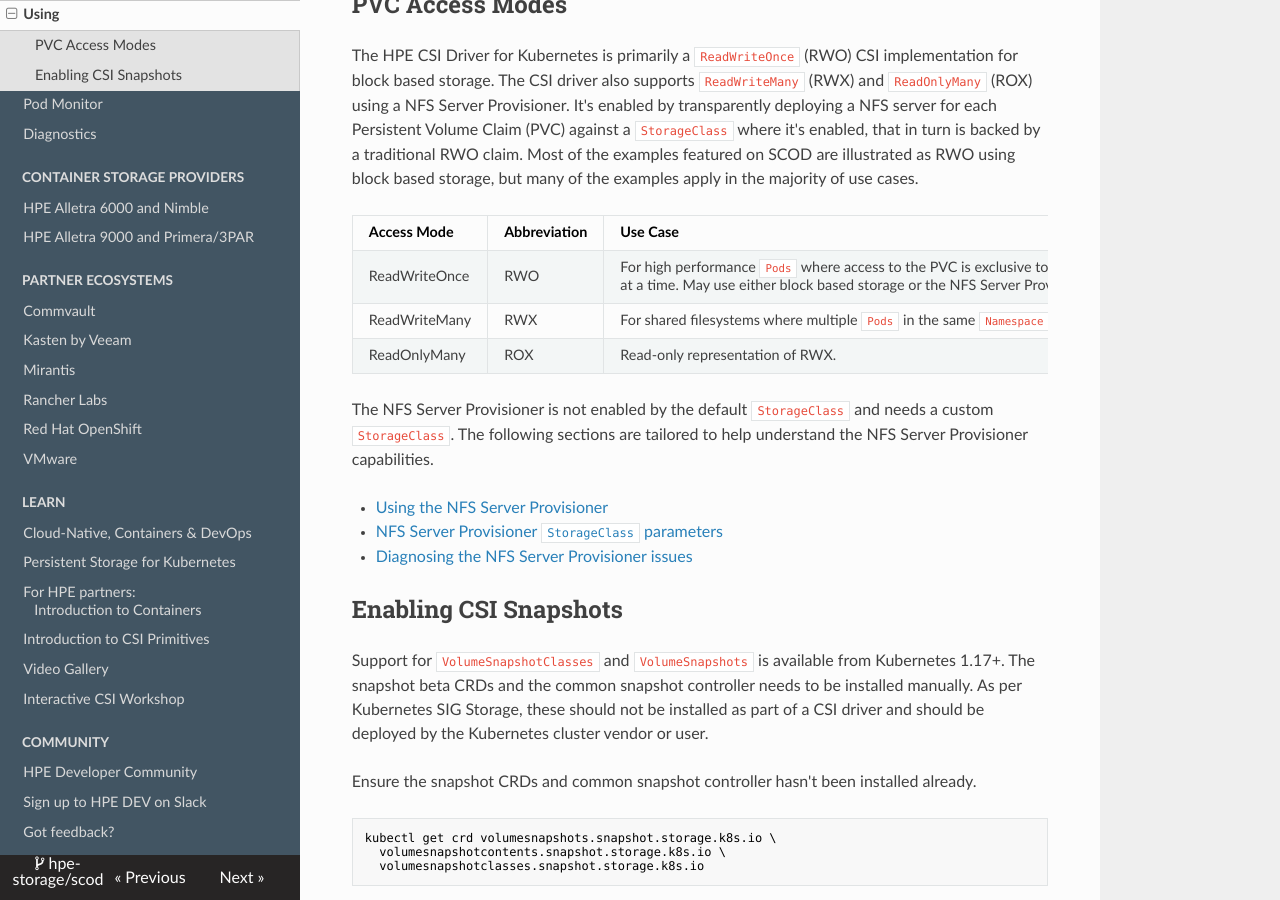
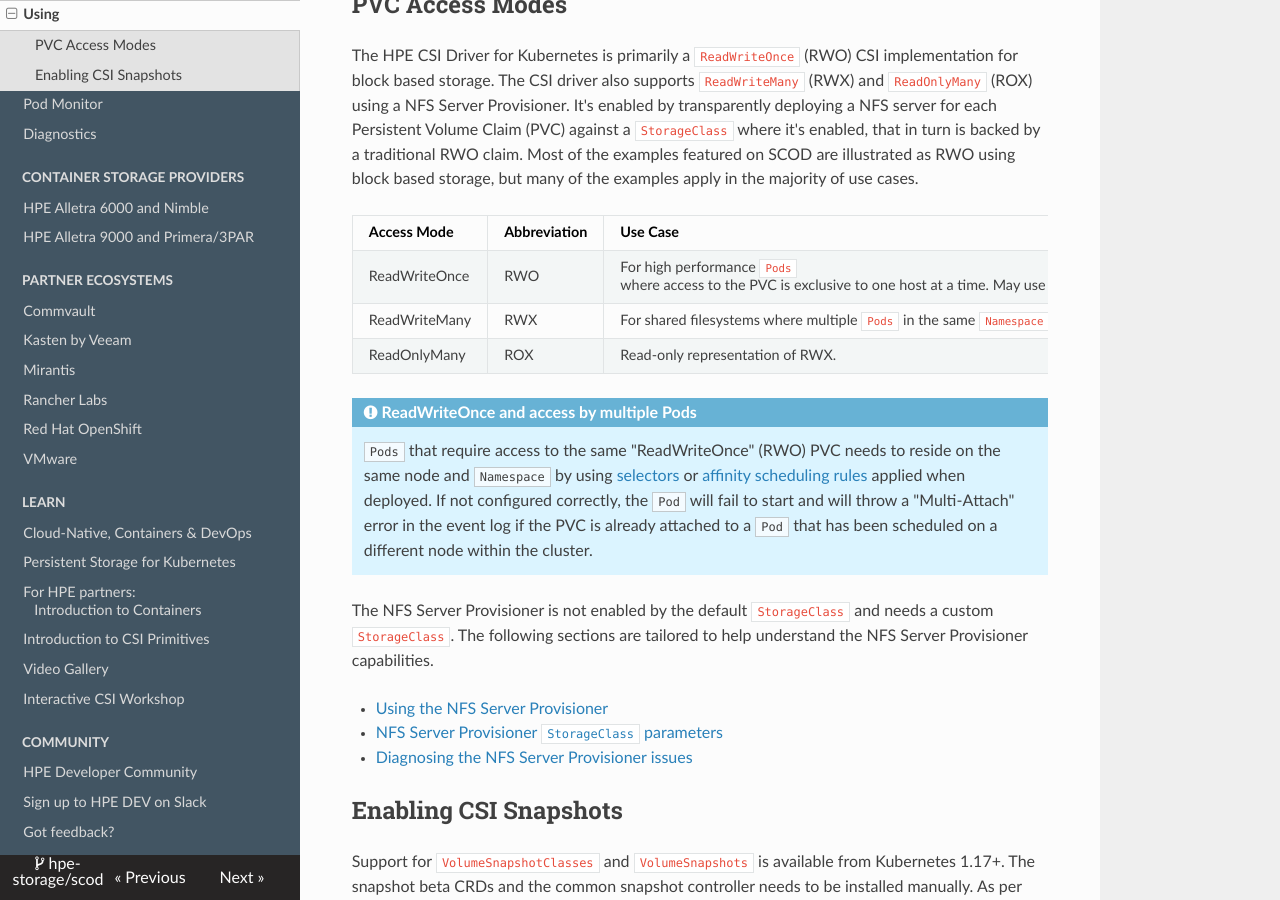
Before and after one commit to hpe-storage/scod, an MkDocs documentation site: the page built from docs/csi_driver/using.md, in a window 1280 px wide and 900 px high, scrolled down 1132 px. Built offline with MkDocs 1.6.1, drawn with Linux system fonts in a browser that asks for light colours; nearby versions of some CDN libraries.

Commit message:
RWO bug (#109)
* RWO bug

Signed-off-by: Michael Mattsson <michael.mattsson@gmail.com>

* Update docs/csi_driver/using.md

Co-authored-by: c-snell <31020223+c-snell@users.noreply.github.com>

```diff
--- a/docs/csi_driver/using.md
+++ b/docs/csi_driver/using.md
@@ -15,9 +15,12 @@
 
 | Access Mode   | Abbreviation | Use Case |
 | ------------- | ------------ | -------- |
-| ReadWriteOnce | RWO          | For high performance `Pods` where access to the PVC is exclusive to one `Pod` at a time. May use either block based storage or the NFS Server Provisioner where connectivity to the data fabric is limited to a few worker nodes in the Kubernetes cluster |
-| ReadWriteMany | RWX          | For shared filesystems where multiple `Pods` in the same `Namespace` need simultaneous access to a PVC. |
+| ReadWriteOnce | RWO          | For high performance `Pods` where access to the PVC is exclusive to one host at a time. May use either block based storage or the NFS Server Provisioner where connectivity to the data fabric is limited to a few worker nodes in the Kubernetes cluster. |
+| ReadWriteMany | RWX          | For shared filesystems where multiple `Pods` in the same `Namespace` need simultaneous access to a PVC across multiple nodes. |
 | ReadOnlyMany  | ROX          | Read-only representation of RWX. |
+
+!!! seealso "ReadWriteOnce and access by multiple Pods"
+    `Pods` that require access to the same "ReadWriteOnce" (RWO) PVC needs to reside on the same node and `Namespace` by using [selectors](https://kubernetes.io/docs/concepts/overview/working-with-objects/labels/) or [affinity scheduling rules](https://kubernetes.io/docs/concepts/scheduling-eviction/assign-pod-node/) applied when deployed. If not configured correctly, the `Pod` will fail to start and will throw a "Multi-Attach" error in the event log if the PVC is already attached to a `Pod` that has been scheduled on a different node within the cluster.
 
 The NFS Server Provisioner is not enabled by the default `StorageClass` and needs a custom `StorageClass`. The following sections are tailored to help understand the NFS Server Provisioner capabilities.
 
```
